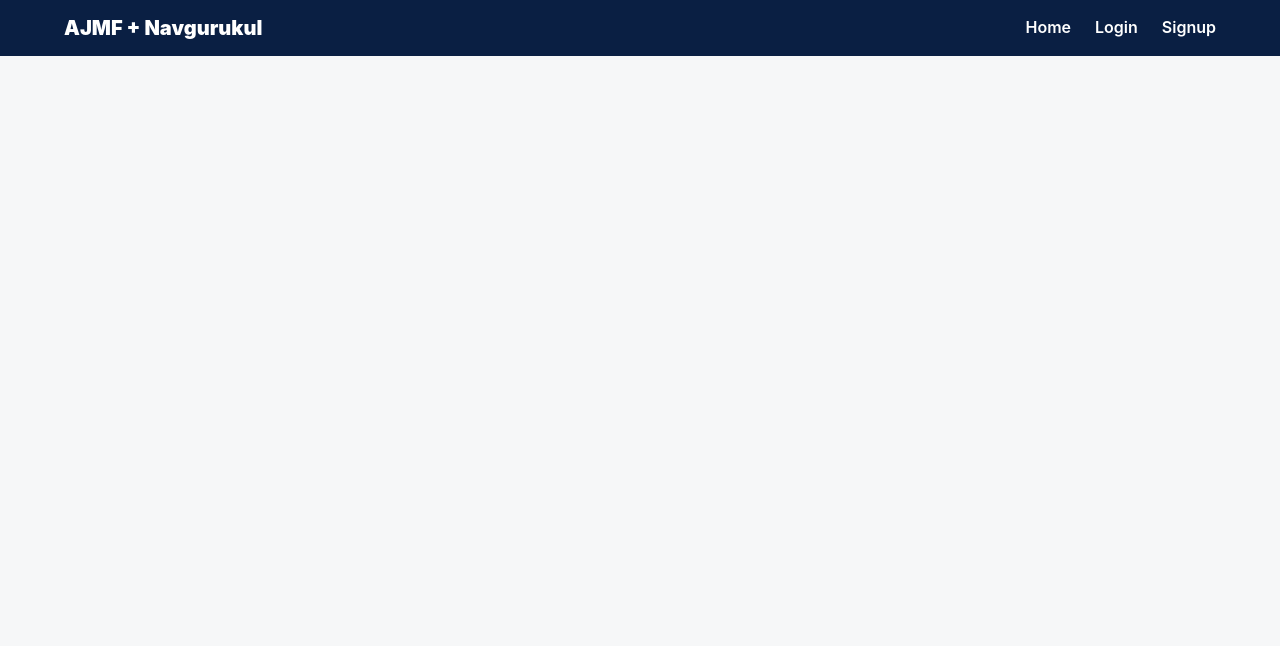
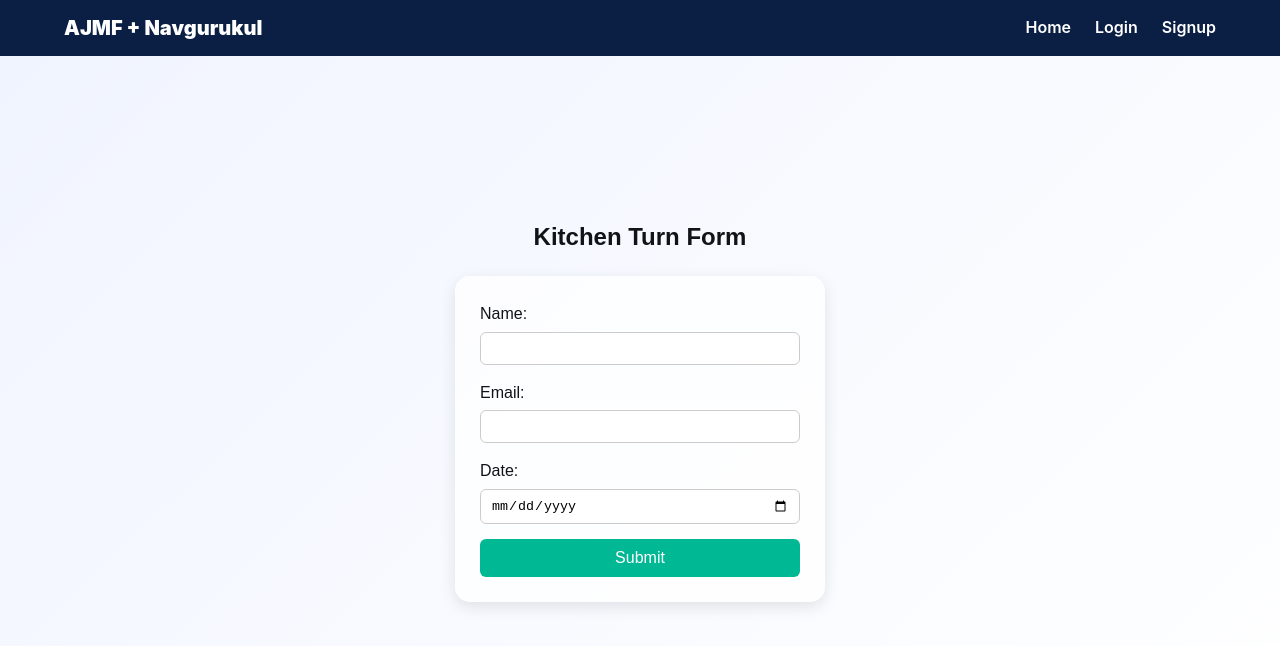
Before and after one commit to mahiawasthi23/attendance_frontend, a React (Vite) app: page /student-dashboard in a window 1280 px wide. Both pictures are taken after a click on the item "Kitchen Turn". Shown: the top 646 px of the page. Built offline with nearby package versions, Linux system fonts and the light colour scheme.

Commit message:
complated Kitchen Turn From

```diff
--- a/src/App.jsx
+++ b/src/App.jsx
@@ -9,6 +9,8 @@ import StudentDashboard from "./Dashboard/StudentDashboard";
 import AdminDashboard from "./Dashboard/AdminDashboard";
 import QRScannerInitial from "./Pages/QRScannerInitial";
 import QRScanPage from "./Pages/QRScanPage";
+import KitchenTurnForm from "./Pages/KitchenTurnForm";
+
 
 function App() {
   const [isLoggedIn, setIsLoggedIn] = useState(false);
@@ -47,6 +49,7 @@ function App() {
           <Route path="/admin-dashboard" element={<AdminDashboard />} />
           <Route path="/qr-scanner" element={<QRScannerInitial />} />
           <Route path="/qr-scan" element={<QRScanPage />} />
+          <Route path="/kitchen-turn" element={<KitchenTurnForm />} />
         </Routes>
       </div>
     </Router>
--- a/src/Dashboard/StudentDashboard.jsx
+++ b/src/Dashboard/StudentDashboard.jsx
@@ -1,3 +1,87 @@
+// import React, { useEffect, useState } from "react";
+// import StudentDashboardSidebar from "../Pages/StudentDashboardSidebar";
+// import "./StudentDashboard.css";
+
+// const StudentDashboard = () => {
+//   const [status, setStatus] = useState("Loading...");
+//   const [label, setLabel] = useState("Loading...");
+
+
+//   const fetchAttendanceStatus = async () => {
+//     return new Promise((resolve) => {
+//       setTimeout(() => {
+//         const now = new Date();
+//         const hour = now.getHours();
+//         const minute = now.getMinutes();
+
+//         let todayStatus = "";
+//         let statusLabel = "";
+
+
+//         if (hour < 9) {
+//           statusLabel = "Yesterday Status";
+//           todayStatus = "Present";
+//         }
+
+//         else if (hour === 9 && minute <= 20) {
+//           statusLabel = "Today Status";
+//           const random = Math.floor(Math.random() * 3);
+//           if (random === 0) todayStatus = "Present";
+//           else if (random === 1) todayStatus = "Kitchen Turn";
+//           else todayStatus = "Leave";
+//         }
+
+//         else {
+//           statusLabel = "Today Status";
+//           todayStatus = "Absent";
+//         }
+
+//         resolve({ label: statusLabel, today: todayStatus });
+//       }, 800);
+//     });
+//   };
+
+
+//   useEffect(() => {
+//     const getData = async () => {
+//       const res = await fetchAttendanceStatus();
+//       setStatus(res.today);
+//       setLabel(res.label);
+//     };
+//     getData();
+
+//     const interval = setInterval(getData, 60000);
+//     return () => clearInterval(interval);
+//   }, []);
+
+//   return (
+//     <div className="student-dashboard">
+//       <StudentDashboardSidebar />
+
+//       <div className="dashboard-content">
+//         <h2>Student Dashboard</h2>
+
+//         <div className="status-card glass-effect">
+//           <h3>{label}</h3>
+//           <p className={`status ${status.toLowerCase().replace(" ", "-")}`}>
+//             {status}
+//           </p>
+//         </div>
+
+//         <div className="note">
+//           <small>
+//             ⏱️ Status auto-changes based on real time (9:00 AM – 9:20 AM logic applied)
+//           </small>
+//         </div>
+//       </div>
+//     </div>
+//   );
+// };
+
+// export default StudentDashboard;
+
+
+
 import React, { useEffect, useState } from "react";
 import StudentDashboardSidebar from "../Pages/StudentDashboardSidebar";
 import "./StudentDashboard.css";
@@ -6,6 +90,11 @@ const StudentDashboard = () => {
   const [status, setStatus] = useState("Loading...");
   const [label, setLabel] = useState("Loading...");
 
+  // 🔹 Function to get today's date in yyyy-mm-dd format
+  const getTodayDate = () => {
+    const today = new Date();
+    return today.toISOString().split("T")[0];
+  };
 
   const fetchAttendanceStatus = async () => {
     return new Promise((resolve) => {
@@ -17,21 +106,20 @@ const StudentDashboard = () => {
         let todayStatus = "";
         let statusLabel = "";
 
+        // 🔹 Check if there's a Kitchen Turn form entry for today
+        const savedData = JSON.parse(localStorage.getItem("kitchenTurnData")) || [];
+        const todayData = savedData.find((entry) => entry.date === getTodayDate());
 
-        if (hour < 9) {
+        if (todayData) {
+          todayStatus = "Kitchen Turn";
+          statusLabel = "Today Status";
+        } else if (hour < 9) {
           statusLabel = "Yesterday Status";
           todayStatus = "Present";
-        }
-
-        else if (hour === 9 && minute <= 20) {
+        } else if (hour === 9 && minute <= 20) {
           statusLabel = "Today Status";
-          const random = Math.floor(Math.random() * 3);
-          if (random === 0) todayStatus = "Present";
-          else if (random === 1) todayStatus = "Kitchen Turn";
-          else todayStatus = "Leave";
-        }
-
-        else {
+          todayStatus = "Present";
+        } else {
           statusLabel = "Today Status";
           todayStatus = "Absent";
         }
@@ -41,7 +129,6 @@ const StudentDashboard = () => {
     });
   };
 
-
   useEffect(() => {
     const getData = async () => {
       const res = await fetchAttendanceStatus();
@@ -50,6 +137,7 @@ const StudentDashboard = () => {
     };
     getData();
 
+    // Auto-refresh every 1 minute
     const interval = setInterval(getData, 60000);
     return () => clearInterval(interval);
   }, []);
@@ -70,7 +158,7 @@ const StudentDashboard = () => {
 
         <div className="note">
           <small>
-            ⏱️ Status auto-changes based on real time (9:00 AM – 9:20 AM logic applied)
+            ⏱️ Status auto-updates based on real time (9:00 AM – 9:20 AM logic) or Kitchen Turn Form submission.
           </small>
         </div>
       </div>
--- /dev/null
+++ b/src/Pages/KitchenTurnForm.css
@@ -0,0 +1,106 @@
+.kitchen-form-container {
+  display: flex;
+  flex-direction: column;
+  align-items: center;
+  justify-content: center;
+  min-height: 100vh;
+  background: linear-gradient(135deg, #f0f4ff, #ffffff);
+  font-family: "Poppins", sans-serif;
+}
+
+.kitchen-form {
+  background: rgba(255, 255, 255, 0.8);
+  padding: 25px;
+  border-radius: 15px;
+  width: 320px;
+  box-shadow: 0 5px 15px rgba(0, 0, 0, 0.1);
+}
+
+.kitchen-form label {
+  display: flex;
+  flex-direction: column;
+  margin-bottom: 15px;
+  font-weight: 500;
+}
+
+.kitchen-form input {
+  padding: 8px 10px;
+  border: 1px solid #ccc;
+  border-radius: 6px;
+  margin-top: 5px;
+}
+
+.kitchen-form button {
+  background: #00b894;
+  color: white;
+  padding: 10px 0;
+  border: none;
+  border-radius: 6px;
+  cursor: pointer;
+  font-size: 16px;
+  width: 100%;
+  transition: background 0.2s ease;
+}
+
+.kitchen-form button:hover {
+  background: #019d7e;
+}
+
+
+.popup-box {
+  position: fixed;
+  top: 0;
+  left: 0;
+  right: 0;
+  bottom: 0;
+  background: rgba(0, 0, 0, 0.4);
+  display: flex;
+  align-items: center;
+  justify-content: center;
+  z-index: 1000;
+}
+
+.popup-content {
+  background: #fff;
+  padding: 20px 25px;
+  border-radius: 12px;
+  text-align: center;
+  width: 300px;
+  box-shadow: 0 5px 15px rgba(0, 0, 0, 0.2);
+}
+
+.popup-content h3 {
+  margin: 10px 0;
+}
+
+.popup-content .icon {
+  font-size: 2rem;
+}
+
+.popup-box.success .popup-content {
+  border-top: 6px solid #00b894;
+}
+
+.popup-box.error .popup-content {
+  border-top: 6px solid #d63031;
+}
+
+.popup-content button {
+  margin-top: 10px;
+  background: #00b894;
+  color: #fff;
+  border: none;
+  padding: 8px 15px;
+  border-radius: 6px;
+  cursor: pointer;
+}
+
+.popup-box.error .popup-content button {
+  background: #d63031;
+}
+
+@media (max-width: 480px) {
+  .kitchen-form {
+    width: 90%;
+  }
+}
--- /dev/null
+++ b/src/Pages/KitchenTurnForm.jsx
@@ -0,0 +1,122 @@
+import React, { useState } from "react";
+import "./KitchenTurnForm.css";
+
+const KitchenTurnForm = () => {
+  const [formData, setFormData] = useState({ name: "", email: "", date: "" });
+  const [popup, setPopup] = useState({ type: "", message: "" });
+  const [loading, setLoading] = useState(false);
+
+  const token = localStorage.getItem("token");
+
+  const handleChange = (e) => {
+    const { name, value } = e.target;
+    setFormData({ ...formData, [name]: value });
+  };
+
+  const handleSubmit = async (e) => {
+    e.preventDefault();
+    setLoading(true);
+
+    try {
+      const response = await fetch(
+        "https://attendance-backend-3fjj.onrender.com/api/kitchen/mark",
+        {
+          method: "POST",
+          headers: {
+            "Content-Type": "application/json",
+            Authorization: `Bearer ${token}`,
+          },
+          body: JSON.stringify(formData),
+        }
+      );
+
+      const data = await response.json();
+
+      if (response.ok) {
+        setPopup({
+          type: "success",
+          message: data.message || "✅ Kitchen turn marked successfully!",
+        });
+        setFormData({ name: "", email: "", date: "" });
+      } else {
+        setPopup({
+          type: "error",
+          message: data.message || "⚠️ Failed to submit. Please try again.",
+        });
+      }
+    } catch (error) {
+      console.error("Error:", error);
+      setPopup({
+        type: "error",
+        message: "⚠️ Server error. Please try again later.",
+      });
+    } finally {
+      setLoading(false);
+    }
+  };
+
+  const closePopup = () => setPopup({ type: "", message: "" });
+
+  return (
+    <div className="kitchen-form-container">
+      <h2>Kitchen Turn Form</h2>
+      <form className="kitchen-form" onSubmit={handleSubmit}>
+        <label>
+          Name:
+          <input
+            type="text"
+            name="name"
+            value={formData.name}
+            onChange={handleChange}
+            required
+          />
+        </label>
+
+        <label>
+          Email:
+          <input
+            type="email"
+            name="email"
+            value={formData.email}
+            onChange={handleChange}
+            required
+          />
+        </label>
+
+        <label>
+          Date:
+          <input
+            type="date"
+            name="date"
+            value={formData.date}
+            onChange={handleChange}
+            required
+          />
+        </label>
+
+        <button type="submit" disabled={loading}>
+          {loading ? "Submitting..." : "Submit"}
+        </button>
+      </form>
+
+      {popup.message && (
+        <div
+          className={`popup-box ${
+            popup.type === "success" ? "success" : "error"
+          }`}
+        >
+          <div className="popup-content">
+            <span className="icon">
+              {popup.type === "success" ? "✔" : "⚠️"}
+            </span>
+            <h3>{popup.type === "success" ? "Success!" : "Notice"}</h3>
+            <p>{popup.message}</p>
+            <button onClick={closePopup}>Done</button>
+          </div>
+        </div>
+      )}
+    </div>
+  );
+};
+
+export default KitchenTurnForm;
```
